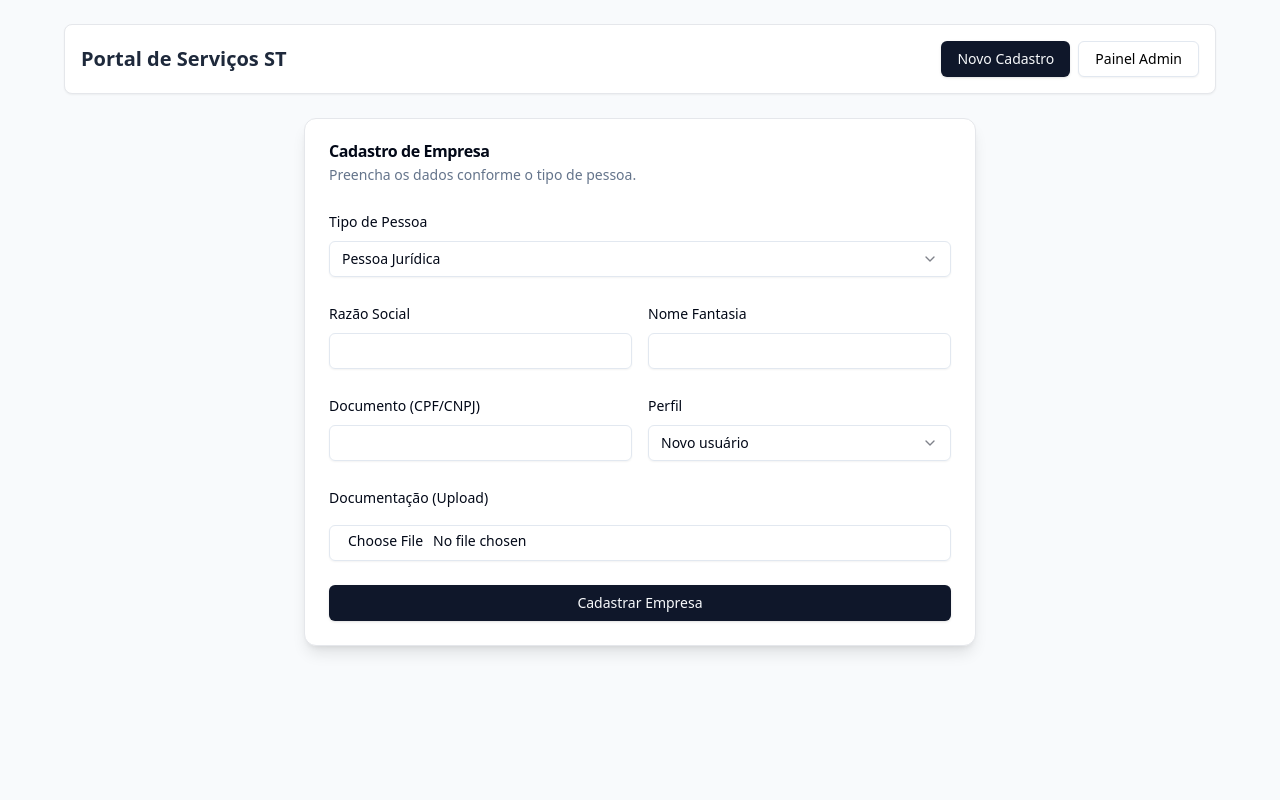
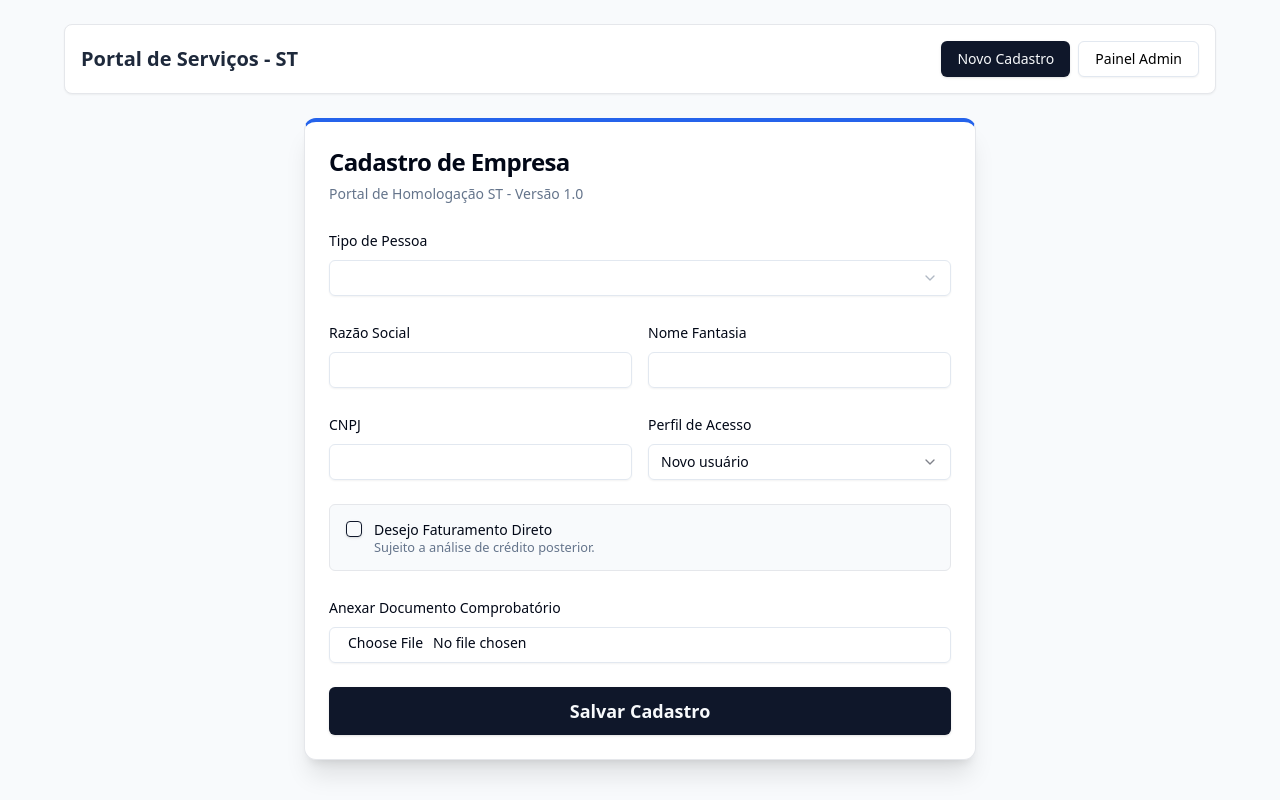
Before and after one commit to Ld36/frontend-portal-st, a Next.js app: page / in a window 1280 px wide. Built offline with nearby package versions, Linux system fonts and the light colour scheme.

Commit message:
Implementando tratamentos de erros e modais cujo objetivo e atender requisitos.

```diff
--- a/package.json
+++ b/package.json
@@ -10,6 +10,8 @@
   },
   "dependencies": {
     "@hookform/resolvers": "^5.2.2",
+    "@radix-ui/react-checkbox": "^1.3.3",
+    "@radix-ui/react-dialog": "^1.1.15",
     "@radix-ui/react-label": "^2.1.8",
     "@radix-ui/react-select": "^2.2.6",
     "@radix-ui/react-slot": "^1.2.4",
--- a/src/app/page.tsx
+++ b/src/app/page.tsx
@@ -19,7 +19,7 @@ export default function Home() {
     <main className="min-h-screen bg-slate-50 p-6">
       <div className="max-w-6xl mx-auto space-y-6">
         <header className="flex justify-between items-center bg-white p-4 rounded-lg shadow-sm border">
-          <h1 className="text-xl font-bold text-slate-800">Portal de Serviços ST</h1>
+          <h1 className="text-xl font-bold text-slate-800">Portal de Serviços - ST</h1>
           <nav className="flex gap-2">
             <Button
               variant={view === 'user' ? 'default' : 'outline'}
--- a/src/components/CompanyForm.tsx
+++ b/src/components/CompanyForm.tsx
@@ -1,50 +1,43 @@
 'use client';
 
 import { useState } from 'react';
-import { useForm } from 'react-hook-form';
+import { useForm, Resolver } from 'react-hook-form';
 import { zodResolver } from '@hookform/resolvers/zod';
 import * as z from 'zod';
+import { useRouter } from 'next/navigation';
 import { api } from '@/services/api';
 import { useToast } from '@/hooks/use-toast';
-
-// Componentes do Shadcn
 import { Button } from '@/components/ui/button';
 import { Input } from '@/components/ui/input';
 import { Select, SelectContent, SelectItem, SelectTrigger, SelectValue } from '@/components/ui/select';
-import { Form, FormControl, FormField, FormItem, FormLabel, FormMessage } from '@/components/ui/form';
+import { Form, FormControl, FormField, FormItem, FormLabel, FormMessage, FormDescription } from '@/components/ui/form';
 import { Card, CardHeader, CardTitle, CardContent, CardDescription } from '@/components/ui/card';
 import { Label } from '@/components/ui/label';
+import { Checkbox } from '@/components/ui/checkbox';
+import { Dialog, DialogContent, DialogHeader, DialogTitle, DialogDescription, DialogFooter } from "@/components/ui/dialog";
 
-// 1. Definição da Interface para evitar erros de "FieldValues"
-interface CompanyFormValues {
-  tipo_pessoa: 'fisica' | 'juridica' | 'estrangeira';
-  documento: string;
-  perfil: string;
-  faturamento_direto: boolean;
-  razao_social?: string;
-  nome?: string;
-  nome_fantasia?: string;
-}
-
-// 2. Schema com Zod garantindo que faturamento_direto não seja undefined
 const formSchema = z.object({
   tipo_pessoa: z.enum(['fisica', 'juridica', 'estrangeira']),
   documento: z.string().min(5, "Documento obrigatório"),
   perfil: z.string().min(1, "Selecione um perfil"),
-  faturamento_direto: z.boolean(),
+  faturamento_direto: z.boolean().default(false),
   razao_social: z.string().optional(),
   nome: z.string().optional(),
-  nome_fantasia: z.string().optional(),
+  nome_fantasia: z.string().min(1, "Nome fantasia é obrigatório"),
 });
 
+type CompanyFormValues = z.infer<typeof formSchema>;
+
 export function CompanyForm() {
+  const router = useRouter();
   const { toast } = useToast();
+  const [isSubmitting, setIsSubmitting] = useState(false);
+  const [showSuccessModal, setShowSuccessModal] = useState(false);
   const [tipo, setTipo] = useState<'fisica' | 'juridica' | 'estrangeira'>('juridica');
-  const [files, setFiles] = useState<{ obrigatorio?: File; opcional?: File }>({});
+  const [files, setFiles] = useState<{ obrigatorio?: File }>({});
 
-  // 3. Inicialização do Form com a Interface e Default Values completos
   const form = useForm<CompanyFormValues>({
-    resolver: zodResolver(formSchema),
+    resolver: zodResolver(formSchema) as Resolver<CompanyFormValues>,
     defaultValues: {
       tipo_pessoa: 'juridica',
       documento: '',
@@ -60,39 +53,41 @@ export function CompanyForm() {
     if (!files.obrigatorio) {
       return toast({
         variant: "destructive",
-        title: "Arquivo ausente",
-        description: "Envie o documento obrigatório."
+        title: "Erro [M05]",
+        description: "O anexo do documento comprobatório é obrigatório."
       });
     }
 
+    setIsSubmitting(true);
     const formData = new FormData();
-    // Adiciona todos os valores de texto
-    Object.entries(values).forEach(([key, value]) => {
-      formData.append(key, String(value));
-    });
-
+    Object.entries(values).forEach(([key, value]) => formData.append(key, String(value)));
     formData.append('documento_obrigatorio', files.obrigatorio);
-    if (files.opcional) formData.append('documento_opcional', files.opcional);
 
     try {
       await api.post('/empresas', formData);
-      toast({ title: "Sucesso", description: "Empresa cadastrada com sucesso!" });
-      form.reset();
-      setFiles({});
+      setShowSuccessModal(true);
     } catch (error: any) {
       toast({
         variant: "destructive",
-        title: "Erro",
-        description: error.response?.data?.message || "Erro no cadastro"
+        title: "Erro no registro",
+        description: error.response?.data?.message || "Erro ao processar cadastro."
       });
+    } finally {
+      setIsSubmitting(false);
     }
   }
 
+  const handleCloseModal = () => {
+    setShowSuccessModal(false);
+    router.push('/dashboard');
+  };
+
   return (
-    <Card className="w-full max-w-2xl mx-auto shadow-lg">
+    <>
+      <Card className="w-full max-w-2xl mx-auto shadow-xl border-t-4 border-t-blue-600">
         <CardHeader>
-        <CardTitle>Cadastro de Empresa</CardTitle>
-        <CardDescription>Preencha os dados conforme o tipo de pessoa.</CardDescription>
+          <CardTitle className="text-2xl">Cadastro de Empresa</CardTitle>
+          <CardDescription>Portal de Homologação ST - Versão 1.0</CardDescription>
         </CardHeader>
         <CardContent>
           <Form {...form}>
@@ -104,66 +99,104 @@ export function CompanyForm() {
                 render={({ field }) => (
                   <FormItem>
                     <FormLabel>Tipo de Pessoa</FormLabel>
-                  <Select
-                    onValueChange={(v: any) => {
-                      field.onChange(v);
-                      setTipo(v);
-                    }}
-                    defaultValue={field.value}
-                  >
+                    <Select onValueChange={(v: CompanyFormValues["tipo_pessoa"]) => { field.onChange(v); setTipo(v); }}>
                       <FormControl><SelectTrigger><SelectValue /></SelectTrigger></FormControl>
                       <SelectContent>
-                      <SelectItem value="juridica">Pessoa Jurídica</SelectItem>
-                      <SelectItem value="fisica">Pessoa Física</SelectItem>
-                      <SelectItem value="estrangeira">Estrangeira</SelectItem>
+                        <SelectItem value="juridica">Pessoa Jurídica (CNPJ)</SelectItem>
+                        <SelectItem value="fisica">Pessoa Física (CPF)</SelectItem>
+                        <SelectItem value="estrangeira">Pessoa Estrangeira (ID)</SelectItem>
                       </SelectContent>
                     </Select>
                   </FormItem>
                 )}
               />
 
-            {tipo === 'juridica' ? (
-              <div className="grid grid-cols-2 gap-4">
+              <div className="grid grid-cols-1 md:grid-cols-2 gap-4">
+                {(tipo === 'juridica' || tipo === 'estrangeira') ? (
                   <FormField control={form.control} name="razao_social" render={({ field }) => (
-                  <FormItem><FormLabel>Razão Social</FormLabel><Input {...field} /></FormItem>
+                    <FormItem><FormLabel>Razão Social</FormLabel><FormControl><Input {...field} /></FormControl><FormMessage /></FormItem>
                   )} />
-                <FormField control={form.control} name="nome_fantasia" render={({ field }) => (
-                  <FormItem><FormLabel>Nome Fantasia</FormLabel><Input {...field} /></FormItem>
-                )} />
-              </div>
                 ) : (
                   <FormField control={form.control} name="nome" render={({ field }) => (
-                <FormItem><FormLabel>Nome Completo</FormLabel><Input {...field} /></FormItem>
+                    <FormItem><FormLabel>Nome Completo</FormLabel><FormControl><Input {...field} /></FormControl><FormMessage /></FormItem>
                   )} />
                 )}
 
-            <div className="grid grid-cols-2 gap-4">
+                <FormField control={form.control} name="nome_fantasia" render={({ field }) => (
+                  <FormItem><FormLabel>Nome Fantasia</FormLabel><FormControl><Input {...field} /></FormControl><FormMessage /></FormItem>
+                )} />
+              </div>
+
+              <div className="grid grid-cols-1 md:grid-cols-2 gap-4">
                 <FormField control={form.control} name="documento" render={({ field }) => (
-                <FormItem><FormLabel>Documento (CPF/CNPJ)</FormLabel><Input {...field} /></FormItem>
+                  <FormItem>
+                    <FormLabel>{tipo === 'juridica' ? 'CNPJ' : tipo === 'fisica' ? 'CPF' : 'Identificador Estrangeiro'}</FormLabel>
+                    <FormControl><Input {...field} /></FormControl><FormMessage />
+                  </FormItem>
                 )} />
+
                 <FormField control={form.control} name="perfil" render={({ field }) => (
                   <FormItem>
-                  <FormLabel>Perfil</FormLabel>
+                    <FormLabel>Perfil de Acesso</FormLabel>
                     <Select onValueChange={field.onChange} defaultValue={field.value}>
-                    <FormControl><SelectTrigger><SelectValue /></SelectTrigger></FormControl>
+                      <FormControl><SelectTrigger><SelectValue placeholder="Selecione" /></SelectTrigger></FormControl>
                       <SelectContent>
                         <SelectItem value="Novo usuário">Novo usuário</SelectItem>
-                      <SelectItem value="Cliente">Cliente</SelectItem>
+                        <SelectItem value="Transportadora">Transportadora</SelectItem>
+                        <SelectItem value="Despachante">Despachante</SelectItem>
                       </SelectContent>
                     </Select>
                   </FormItem>
                 )} />
               </div>
 
-            <div className="space-y-4">
-               <Label>Documentação (Upload)</Label>
-               <Input type="file" onChange={(e) => setFiles({ ...files, obrigatorio: e.target.files?.[0] })} />
+              {/* Faturamento Direto */}
+              <FormField
+                control={form.control}
+                name="faturamento_direto"
+                render={({ field }) => (
+                  <FormItem className="flex flex-row items-start space-x-3 space-y-0 rounded-md border p-4 bg-slate-50">
+                    <FormControl>
+                      <Checkbox checked={field.value} onCheckedChange={field.onChange} />
+                    </FormControl>
+                    <div className="space-y-1 leading-none">
+                      <FormLabel>Desejo Faturamento Direto</FormLabel>
+                      <FormDescription>Sujeito a análise de crédito posterior.</FormDescription>
+                    </div>
+                  </FormItem>
+                )}
+              />
+
+              <div className="space-y-2">
+                <Label>Anexar Documento Comprobatório</Label>
+                <Input type="file" onChange={(e) => setFiles({ obrigatorio: e.target.files?.[0] })} />
               </div>
 
-            <Button type="submit" className="w-full">Cadastrar Empresa</Button>
+              <Button type="submit" className="w-full h-12 text-lg font-bold" disabled={isSubmitting}>
+                {isSubmitting ? "Registrando..." : "Salvar Cadastro"}
+              </Button>
             </form>
           </Form>
         </CardContent>
       </Card>
+
+      {/* Modal de Sucesso */}
+      <Dialog open={showSuccessModal} onOpenChange={setShowSuccessModal}>
+        <DialogContent>
+          <DialogHeader>
+            <DialogTitle className="text-green-600 text-xl">Sucesso! [M01]</DialogTitle>
+            <DialogDescription className="text-base py-4">
+              O cadastro da empresa foi registrado com sucesso em nosso sistema.
+              Sua solicitação aguarda agora a aprovação da equipe interna [RN03].
+            </DialogDescription>
+          </DialogHeader>
+          <DialogFooter>
+            <Button onClick={handleCloseModal} className="w-full bg-green-600 hover:bg-green-700">
+              Fechar e ir para o Dashboard
+            </Button>
+          </DialogFooter>
+        </DialogContent>
+      </Dialog>
+    </>
   );
 }
--- a/src/components/Dashboard.tsx
+++ b/src/components/Dashboard.tsx
@@ -33,12 +33,12 @@ export function Dashboard() {
   }, []);
 
   const handleAprovar = async (id: number) => {
-    const responsavel = prompt("M10: Informe o nome do responsável externo para aprovação:");
+    const responsavel = prompt("Informe o nome do responsável externo para aprovação:");
     if (!responsavel) return;
 
     try {
       await api.patch(`/empresas/${id}/aprovar`, { responsavel_externo: responsavel });
-      toast({ title: "Sucesso", description: "Empresa aprovada com sucesso! (M10)" });
+      toast({ title: "Sucesso", description: "Empresa aprovada com sucesso!" });
       loadEmpresas();
     } catch (err: any) {
       toast({ variant: "destructive", title: "Erro", description: err.response?.data?.message });
@@ -46,12 +46,12 @@ export function Dashboard() {
   };
 
   const handleReprovar = async (id: number) => {
-    const motivo = prompt("M11: Informe o motivo da reprovação:");
+    const motivo = prompt("Informe o motivo da reprovação:");
     if (!motivo) return;
 
     try {
       await api.patch(`/empresas/${id}/reprovar`, { motivo });
-      toast({ title: "Sucesso", description: "Empresa reprovada com sucesso! (M12)" });
+      toast({ title: "Sucesso", description: "Empresa reprovada com sucesso!" });
       loadEmpresas();
     } catch (err: any) {
       toast({ variant: "destructive", title: "Erro", description: err.response?.data?.message });
@@ -61,7 +61,7 @@ export function Dashboard() {
   return (
     <Card className="w-full">
       <CardHeader>
-        <CardTitle>Administração de Empresas (FA03)</CardTitle>
+        <CardTitle>Administração de Empresas</CardTitle>
       </CardHeader>
       <CardContent>
         <Table>
--- /dev/null
+++ b/src/components/ui/checkbox.tsx
@@ -0,0 +1,30 @@
+"use client"
+
+import * as React from "react"
+import * as CheckboxPrimitive from "@radix-ui/react-checkbox"
+import { Check } from "lucide-react"
+
+import { cn } from "@/lib/utils"
+
+const Checkbox = React.forwardRef<
+  React.ElementRef<typeof CheckboxPrimitive.Root>,
+  React.ComponentPropsWithoutRef<typeof CheckboxPrimitive.Root>
+>(({ className, ...props }, ref) => (
+  <CheckboxPrimitive.Root
+    ref={ref}
+    className={cn(
+      "grid place-content-center peer h-4 w-4 shrink-0 rounded-sm border border-primary shadow focus-visible:outline-none focus-visible:ring-1 focus-visible:ring-ring disabled:cursor-not-allowed disabled:opacity-50 data-[state=checked]:bg-primary data-[state=checked]:text-primary-foreground",
+      className
+    )}
+    {...props}
+  >
+    <CheckboxPrimitive.Indicator
+      className={cn("grid place-content-center text-current")}
+    >
+      <Check className="h-4 w-4" />
+    </CheckboxPrimitive.Indicator>
+  </CheckboxPrimitive.Root>
+))
+Checkbox.displayName = CheckboxPrimitive.Root.displayName
+
+export { Checkbox }
--- /dev/null
+++ b/src/components/ui/dialog.tsx
@@ -0,0 +1,122 @@
+"use client"
+
+import * as React from "react"
+import * as DialogPrimitive from "@radix-ui/react-dialog"
+import { X } from "lucide-react"
+
+import { cn } from "@/lib/utils"
+
+const Dialog = DialogPrimitive.Root
+
+const DialogTrigger = DialogPrimitive.Trigger
+
+const DialogPortal = DialogPrimitive.Portal
+
+const DialogClose = DialogPrimitive.Close
+
+const DialogOverlay = React.forwardRef<
+  React.ElementRef<typeof DialogPrimitive.Overlay>,
+  React.ComponentPropsWithoutRef<typeof DialogPrimitive.Overlay>
+>(({ className, ...props }, ref) => (
+  <DialogPrimitive.Overlay
+    ref={ref}
+    className={cn(
+      "fixed inset-0 z-50 bg-black/80  data-[state=open]:animate-in data-[state=closed]:animate-out data-[state=closed]:fade-out-0 data-[state=open]:fade-in-0",
+      className
+    )}
+    {...props}
+  />
+))
+DialogOverlay.displayName = DialogPrimitive.Overlay.displayName
+
+const DialogContent = React.forwardRef<
+  React.ElementRef<typeof DialogPrimitive.Content>,
+  React.ComponentPropsWithoutRef<typeof DialogPrimitive.Content>
+>(({ className, children, ...props }, ref) => (
+  <DialogPortal>
+    <DialogOverlay />
+    <DialogPrimitive.Content
+      ref={ref}
+      className={cn(
+        "fixed left-[50%] top-[50%] z-50 grid w-full max-w-lg translate-x-[-50%] translate-y-[-50%] gap-4 border bg-background p-6 shadow-lg duration-200 data-[state=open]:animate-in data-[state=closed]:animate-out data-[state=closed]:fade-out-0 data-[state=open]:fade-in-0 data-[state=closed]:zoom-out-95 data-[state=open]:zoom-in-95 data-[state=closed]:slide-out-to-left-1/2 data-[state=closed]:slide-out-to-top-[48%] data-[state=open]:slide-in-from-left-1/2 data-[state=open]:slide-in-from-top-[48%] sm:rounded-lg",
+        className
+      )}
+      {...props}
+    >
+      {children}
+      <DialogPrimitive.Close className="absolute right-4 top-4 rounded-sm opacity-70 ring-offset-background transition-opacity hover:opacity-100 focus:outline-none focus:ring-2 focus:ring-ring focus:ring-offset-2 disabled:pointer-events-none data-[state=open]:bg-accent data-[state=open]:text-muted-foreground">
+        <X className="h-4 w-4" />
+        <span className="sr-only">Close</span>
+      </DialogPrimitive.Close>
+    </DialogPrimitive.Content>
+  </DialogPortal>
+))
+DialogContent.displayName = DialogPrimitive.Content.displayName
+
+const DialogHeader = ({
+  className,
+  ...props
+}: React.HTMLAttributes<HTMLDivElement>) => (
+  <div
+    className={cn(
+      "flex flex-col space-y-1.5 text-center sm:text-left",
+      className
+    )}
+    {...props}
+  />
+)
+DialogHeader.displayName = "DialogHeader"
+
+const DialogFooter = ({
+  className,
+  ...props
+}: React.HTMLAttributes<HTMLDivElement>) => (
+  <div
+    className={cn(
+      "flex flex-col-reverse sm:flex-row sm:justify-end sm:space-x-2",
+      className
+    )}
+    {...props}
+  />
+)
+DialogFooter.displayName = "DialogFooter"
+
+const DialogTitle = React.forwardRef<
+  React.ElementRef<typeof DialogPrimitive.Title>,
+  React.ComponentPropsWithoutRef<typeof DialogPrimitive.Title>
+>(({ className, ...props }, ref) => (
+  <DialogPrimitive.Title
+    ref={ref}
+    className={cn(
+      "text-lg font-semibold leading-none tracking-tight",
+      className
+    )}
+    {...props}
+  />
+))
+DialogTitle.displayName = DialogPrimitive.Title.displayName
+
+const DialogDescription = React.forwardRef<
+  React.ElementRef<typeof DialogPrimitive.Description>,
+  React.ComponentPropsWithoutRef<typeof DialogPrimitive.Description>
+>(({ className, ...props }, ref) => (
+  <DialogPrimitive.Description
+    ref={ref}
+    className={cn("text-sm text-muted-foreground", className)}
+    {...props}
+  />
+))
+DialogDescription.displayName = DialogPrimitive.Description.displayName
+
+export {
+  Dialog,
+  DialogPortal,
+  DialogOverlay,
+  DialogTrigger,
+  DialogClose,
+  DialogContent,
+  DialogHeader,
+  DialogFooter,
+  DialogTitle,
+  DialogDescription,
+}
```
Also changed, not shown: 1 other file (tests, documents, lock files or other folders). Lines whose indentation alone changed are shown as unchanged.
